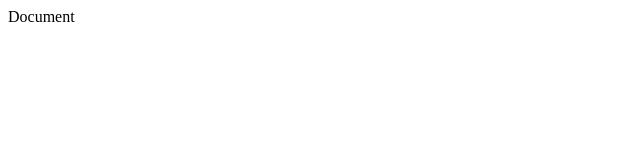
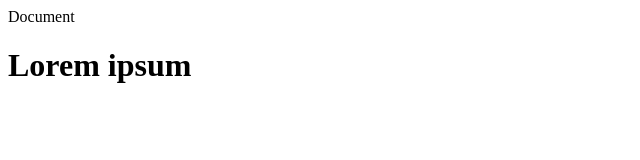
Before and after one commit to jggh25/mi-primer-repo, a plain HTML site: page nosotros.html in a window 1280 px wide. Shown: the whole page, without its empty margins (0-640 px from the left). Drawn offline with Linux system fonts and the light colour scheme.

```diff
--- a/nosotros.html
+++ b/nosotros.html
@@ -10,6 +10,8 @@
     </head>
 
     <body>
-
+        <h1>
+            Lorem ipsum
+        </h1>
     </body>
 </html>
```
